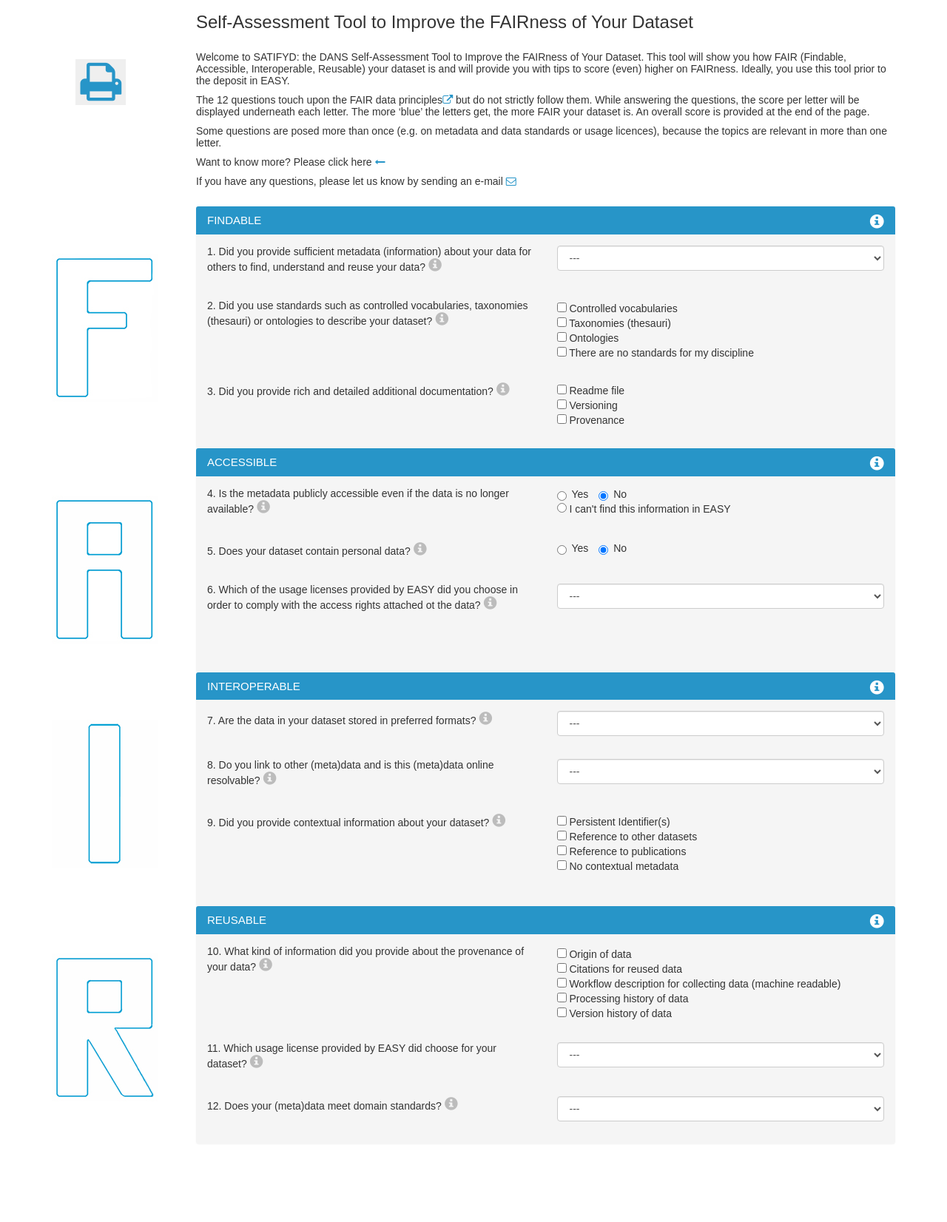
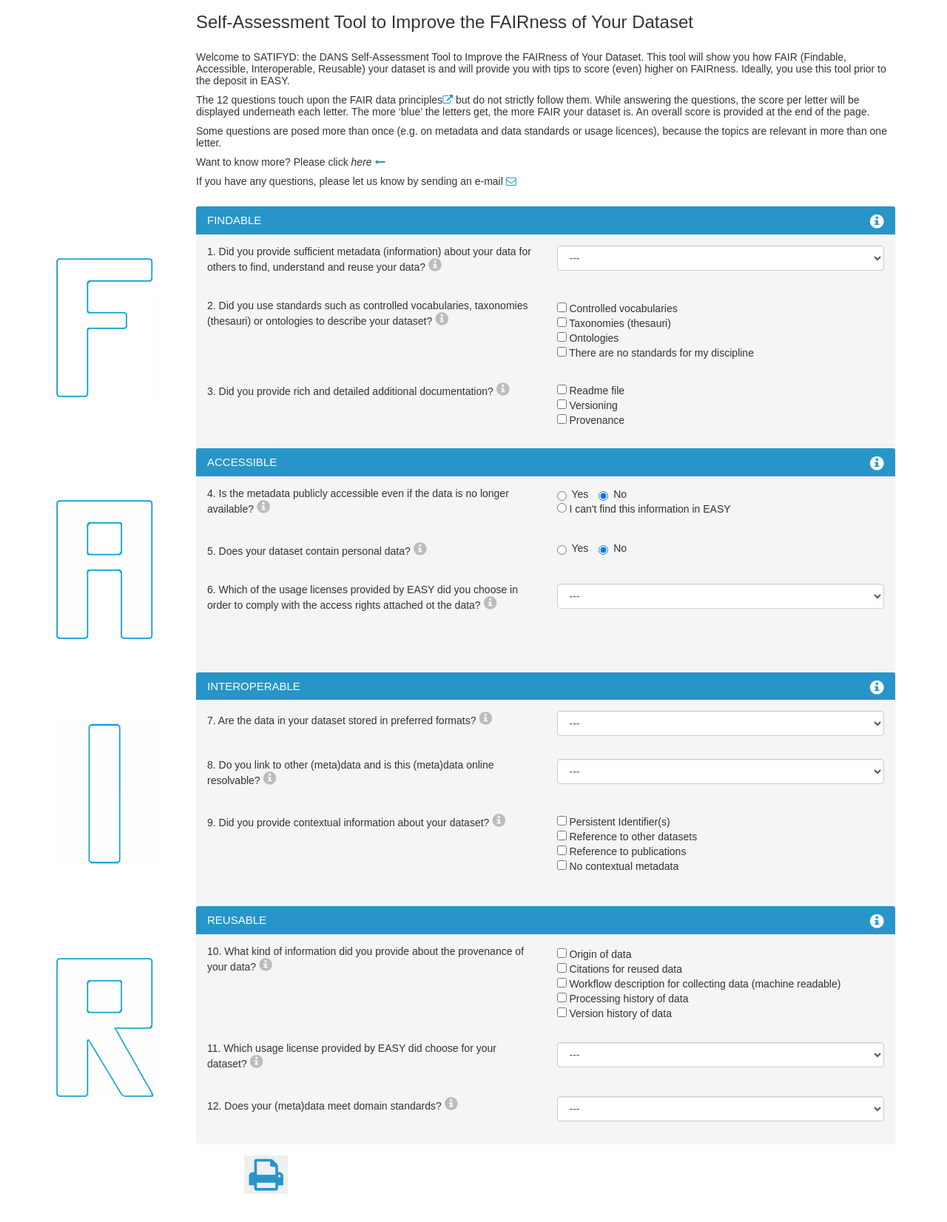
Before and after one commit to DANS-KNAW/fair-assessment-tool, a plain HTML site: page index.html in a window 1280 px wide. Shown: the part 112-1764 px from the top of the page at 74% size. Drawn offline with nearby package versions, Linux system fonts and the light colour scheme.

Commit message:
Printer icon only below, near the percentage

```diff
--- a/index.html
+++ b/index.html
@@ -47,7 +47,7 @@
         .modal-header, .modal-footer {margin: 1px;}
         .modal-body {background-color: #FDFDFD; margin-left: 1px; }
         .fa-external-link, .fa-envelope-o, .fa-long-arrow-left {color: #2795c8;}
-        .fa-print {font-size: 60px; color: #2795c8;}
+        .fa-print {font-size: 50px; color: #2795c8;}
         .bubble a {color: #21618C;}
         .bubble a:hover {color: #000000;}
         .bubble {position: relative;}
@@ -58,7 +58,7 @@
         #ascore {padding-top: 25px; padding-left: 10px;}
         #iscore {padding-top: 25px; padding-left: 10px;}
         #rscore {padding-top: 25px; padding-left: 10px;}
-        #total-score {font-size: 40px; text-align: center; margin-left: 50px; margin-right: 50px;}
+        #total-score {font-size: 38px; text-align: center; margin-left: 50px; margin-right: 50px;}
         #total-score-percent {color: #2795c8;}
         @media print {.pagebreak { page-break-before: always; }}
 
@@ -256,13 +256,9 @@
         function print_page() {
             letters.forEach(add_letter_advice);
             document.getElementById("print-button").style.display = "none"
-            document.getElementById("print-button-2").style.display = "none"
-            document.getElementById("acknowledgment").style.display = "none"
             document.getElementById("print-advice").style.display = "block"
             window.print();
             document.getElementById("print-button").style.display = "block"
-            document.getElementById("print-button-2").style.display = "block"
-            document.getElementById("acknowledgment").style.display = "block"
             document.getElementById("print-advice").style.display = "none"
             update();
         }
@@ -289,15 +285,7 @@
         <div class="intro">
             <!-- Introduction -->
             <div class="row">
-                <div class="col-md-2">
-                    <br><br><br><br><br><br><br><br>
-                    <div class="row">
-                        <div class="col-md-2"></div>
-                        <div class="col-md-10">
-                            <button class="hvr-fade" id="print-button" onclick="print_page()"><i class="fa fa-print"></i></button>
-                        </div>
-                    </div>
-                </div>
+                <div class="col-md-2"></div>
                 <div class="col-md-10">
                     <div id="main-title">SATIFYD</div>
                     <h3>Self-Assessment Tool to Improve the FAIRness of Your Dataset</h3>
@@ -315,7 +303,7 @@
                         Some questions are posed more than once (e.g. on metadata and data standards or usage licences), because the topics are relevant in more than one letter.
                     </p>
                     <p>
-                        Want to know more? Please click <a data-toggle="modal" onclick="show_modal('introduction')">here&nbsp;<i class="fa fa-long-arrow-left"></i></a>
+                        Want to know more? Please click <a href="#fhelp" data-toggle="modal" onclick="show_modal('introduction')"><i>here</i>&nbsp;<i class="fa fa-long-arrow-left"></i></a>
                     </p>
                     <p>
                         If you have any questions, please let us know by sending an <a href="mailto:info@dans.knaw.nl">e-mail&nbsp;<i class="fa fa-envelope-o"></i></a>
@@ -688,13 +676,22 @@
                     <div class="row">
                         <div class="col-md-2"></div>
                         <div class="col-md-10">
-                            <br>
-                            <div  id="total-score">Your data is
-                                <span id="total-score-percent"></span>
-                                FAIR in EASY
+                            <div class="row">
+                                <br>
+                                <div class="col-md-1"></div>
+                                <div class="col-md-1">
+                                    <button class="hvr-fade" id="print-button" onclick="print_page()"><i class="fa fa-print"></i></button>
+                                </div>
+                                <div class="col-md-8">
+                                    <div  id="total-score">Your data is
+                                        <span id="total-score-percent"></span>
+                                        FAIR in EASY
+                                    </div>
+                                </div>
                             </div>
                         </div>
                     </div>
+                </div>
 
             </div>
 
@@ -841,9 +838,9 @@
     thesauri, ontologies. On the dataset level you should provide a project description and a dataset description. For example, add a codebook to make your data understandable
     for other researchers, add provenance information and a data/workflow process description. If you want to get to know more about standards, see the second question under Findable.
     <br><br>
-    —> Click <a href="https://datasupport.researchdata.nl/en/start-the-course/iv-user-phase/archiving-data/metadata/" target="_blank">here <i class="fa fa-external-link"></i></a> if you want to know more about the term metadata.
+    <i class="fa fa-long-arrow-right"></i> Click <a href="https://datasupport.researchdata.nl/en/start-the-course/iv-user-phase/archiving-data/metadata/" target="_blank">here <i class="fa fa-external-link"></i></a> if you want to know more about the term metadata.
     <br>
-    —> Click <a href="https://www.himss.org/library/interoperability-standards/what-is-interoperability" target="_blank">here <i class="fa fa-external-link"></i></a> if you want to know more about the term interoperability.
+    <i class="fa fa-long-arrow-right"></i> Click <a href="https://www.himss.org/library/interoperability-standards/what-is-interoperability" target="_blank">here <i class="fa fa-external-link"></i></a> if you want to know more about the term interoperability.
 </div>
 
 <div id="F-i-2-contents">
```
